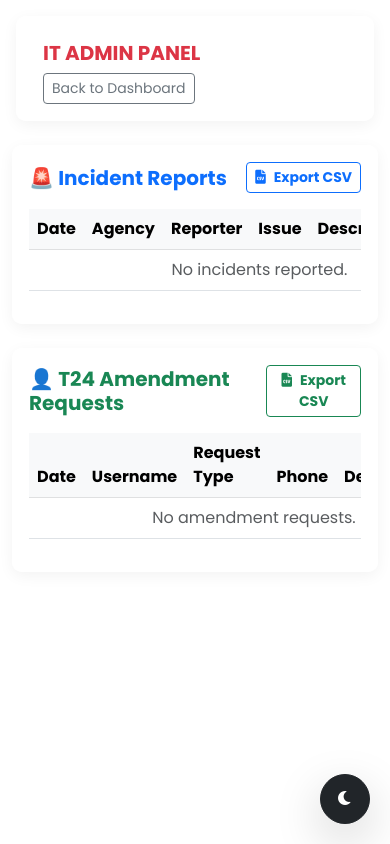
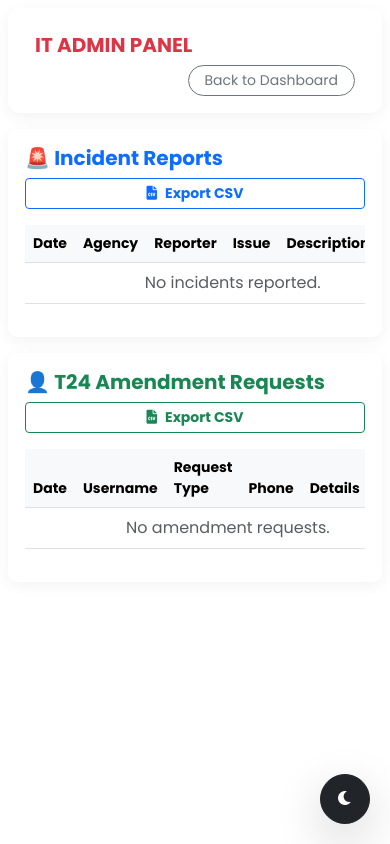
Before and after one commit to j1a2m3e4s58/bawjiase-staff-portal-v2, a Flask app: page /it-notifications in a window 390 px wide. Run offline with Flask 3, Linux system fonts and the light colour scheme; a user stored in the database is signed in; data that the repository does not hold is empty; some libraries are stand-ins or nearby versions.

Commit message:
Tweak IT notifications admin panel layout for better mobile experience

```diff
--- a/templates/it_notifications.html
+++ b/templates/it_notifications.html
@@ -1,37 +1,78 @@
 {% extends "base.html" %}
 
 {% block content %}
-<nav class="navbar navbar-expand-lg glass-card mx-3 mt-3 px-3 py-2 sticky-top">
+<nav class="navbar navbar-expand-lg glass-card mx-2 mx-md-3 mt-2 mt-md-3 px-2 px-md-3 py-2 sticky-top navbar-light bg-white"
+     style="border-radius: 12px;">
     <div class="container-fluid">
-        <a class="navbar-brand fw-bold text-danger" href="#">IT ADMIN PANEL</a>
-        <a href="{{ url_for('dashboard') }}" class="btn btn-sm btn-outline-secondary">Back to Dashboard</a>
+        <a class="navbar-brand fw-bold text-danger small" href="#">
+            IT ADMIN PANEL
+        </a>
+        <a href="{{ url_for('dashboard') }}" class="btn btn-sm btn-outline-secondary rounded-pill px-3 ms-auto">
+            Back to Dashboard
+        </a>
     </div>
 </nav>
 
-<div class="container mt-4 pb-5">
+<div class="container mt-3 mt-md-4 pb-5 px-2 px-md-0">
 
-    <div class="row g-4">
+    <div class="row g-3 g-md-4">
         <div class="col-12">
-            <div class="glass-card p-4">
-                <div class="d-flex justify-content-between align-items-center mb-3">
-                    <h5 class="fw-bold text-primary mb-0">🚨 Incident Reports</h5>
-                    <a href="{{ url_for('export_data', type='incidents') }}" class="btn btn-sm btn-outline-primary fw-bold"><i class="fas fa-file-csv me-2"></i>Export CSV</a>
+            <div class="glass-card p-3 p-md-4">
+                <div class="d-flex flex-column flex-md-row justify-content-between align-items-md-center mb-3 gap-2">
+                    <h5 class="fw-bold text-primary mb-0">
+                        🚨 Incident Reports
+                    </h5>
+                    <a href="{{ url_for('export_data', type='incidents') }}"
+                       class="btn btn-sm btn-outline-primary fw-bold">
+                        <i class="fas fa-file-csv me-2"></i>Export CSV
+                    </a>
                 </div>
                 <div class="table-responsive">
                     <table class="table table-hover align-middle">
-                        <thead class="table-light"><tr><th>Date</th><th>Agency</th><th>Reporter</th><th>Issue</th><th>Description</th><th>Action</th></tr></thead>
+                        <thead class="table-light">
+                            <tr>
+                                <th class="small">Date</th>
+                                <th class="small">Agency</th>
+                                <th class="small">Reporter</th>
+                                <th class="small">Issue</th>
+                                <th class="small">Description</th>
+                                <th class="small">Action</th>
+                            </tr>
+                        </thead>
                         <tbody>
                             {% for i in incidents %}
                             <tr class="{% if i.status == 'Resolved' %}table-success opacity-50{% endif %}">
                                 <td class="small">{{ i.date_submitted.strftime('%d-%m-%Y') }}</td>
                                 <td class="small">{{ i.agency }}</td>
-                                <td class="fw-bold small">{{ i.reporter_name }}<br><span class="text-muted">{{ i.contact }}</span></td>
-                                <td><span class="badge bg-warning text-dark">{{ i.issue_category }}</span></td>
-                                <td class="small text-muted">{{ i.description }}</td>
-                                <td>{% if i.status == 'Open' %}<a href="{{ url_for('resolve_ticket', type='incident', id=i.id) }}" class="btn btn-sm btn-success rounded-pill px-3 shadow-sm"><i class="fas fa-check me-1"></i> Resolve</a>{% else %}<span class="badge bg-success"><i class="fas fa-check-circle me-1"></i> Resolved</span>{% endif %}</td>
+                                <td class="fw-bold small">
+                                    {{ i.reporter_name }}<br>
+                                    <span class="text-muted">{{ i.contact }}</span>
+                                </td>
+                                <td>
+                                    <span class="badge bg-warning text-dark">{{ i.issue_category }}</span>
+                                </td>
+                                <td class="small text-muted">
+                                    {{ i.description }}
+                                </td>
+                                <td>
+                                    {% if i.status == 'Open' %}
+                                    <a href="{{ url_for('resolve_ticket', type='incident', id=i.id) }}"
+                                       class="btn btn-sm btn-success rounded-pill px-3 shadow-sm">
+                                        <i class="fas fa-check me-1"></i> Resolve
+                                    </a>
+                                    {% else %}
+                                    <span class="badge bg-success">
+                                        <i class="fas fa-check-circle me-1"></i> Resolved
+                                    </span>
+                                    {% endif %}
+                                </td>
                             </tr>
                             {% else %}
-                            <tr><td colspan="6" class="text-center text-muted">No incidents reported.</td></tr>
+                            <tr>
+                                <td colspan="6" class="text-center text-muted">
+                                    No incidents reported.
+                                </td>
+                            </tr>
                             {% endfor %}
                         </tbody>
                     </table>
@@ -40,37 +81,64 @@
         </div>
 
         <div class="col-12">
-            <div class="glass-card p-4">
-                <div class="d-flex justify-content-between align-items-center mb-3">
-                    <h5 class="fw-bold text-success mb-0">👤 T24 Amendment Requests</h5>
-                    <a href="{{ url_for('export_data', type='amendments') }}" class="btn btn-sm btn-outline-success fw-bold"><i class="fas fa-file-csv me-2"></i>Export CSV</a>
+            <div class="glass-card p-3 p-md-4">
+                <div class="d-flex flex-column flex-md-row justify-content-between align-items-md-center mb-3 gap-2">
+                    <h5 class="fw-bold text-success mb-0">
+                        👤 T24 Amendment Requests
+                    </h5>
+                    <a href="{{ url_for('export_data', type='amendments') }}"
+                       class="btn btn-sm btn-outline-success fw-bold">
+                        <i class="fas fa-file-csv me-2"></i>Export CSV
+                    </a>
                 </div>
                 <div class="table-responsive">
                     <table class="table table-hover align-middle">
                         <thead class="table-light">
                             <tr>
-                                <th>Date</th>
-                                <th>Username</th>
-                                <th>Request Type</th>
-                                <th>Phone</th> <th>Details</th>
-                                <th>Action</th>
+                                <th class="small">Date</th>
+                                <th class="small">Username</th>
+                                <th class="small">Request Type</th>
+                                <th class="small">Phone</th>
+                                <th class="small">Details</th>
+                                <th class="small">Action</th>
                             </tr>
                         </thead>
                         <tbody>
                             {% for a in amendments %}
                             <tr class="{% if a.status == 'Resolved' %}table-success opacity-50{% endif %}">
                                 <td class="small">{{ a.date_submitted.strftime('%d-%m-%Y') }}</td>
-                                <td class="fw-bold small">{{ a.t24_username }}<br><span class="text-muted">{{ a.agency }}</span></td>
-                                <td><span class="badge bg-info text-dark">{{ a.request_type }}</span></td>
-                                <td class="small text-dark fw-bold">{{ a.phone }}</td> <td class="small text-muted">
+                                <td class="fw-bold small">
+                                    {{ a.t24_username }}<br>
+                                    <span class="text-muted">{{ a.agency }}</span>
+                                </td>
+                                <td>
+                                    <span class="badge bg-info text-dark">{{ a.request_type }}</span>
+                                </td>
+                                <td class="small text-dark fw-bold">{{ a.phone }}</td>
+                                <td class="small text-muted">
                                     {% if a.new_role %} New Role: {{ a.new_role }} {% endif %}
                                     {% if a.dept_change %} {{ a.dept_change }} {% endif %}
                                     {% if a.transfer_location %} To: {{ a.transfer_location }} {% endif %}
                                 </td>
-                                <td>{% if a.status == 'Open' %}<a href="{{ url_for('resolve_ticket', type='amendment', id=a.id) }}" class="btn btn-sm btn-success rounded-pill px-3 shadow-sm"><i class="fas fa-check me-1"></i> Resolve</a>{% else %}<span class="badge bg-success"><i class="fas fa-check-circle me-1"></i> Resolved</span>{% endif %}</td>
+                                <td>
+                                    {% if a.status == 'Open' %}
+                                    <a href="{{ url_for('resolve_ticket', type='amendment', id=a.id) }}"
+                                       class="btn btn-sm btn-success rounded-pill px-3 shadow-sm">
+                                        <i class="fas fa-check me-1"></i> Resolve
+                                    </a>
+                                    {% else %}
+                                    <span class="badge bg-success">
+                                        <i class="fas fa-check-circle me-1"></i> Resolved
+                                    </span>
+                                    {% endif %}
+                                </td>
                             </tr>
                             {% else %}
-                            <tr><td colspan="6" class="text-center text-muted">No amendment requests.</td></tr>
+                            <tr>
+                                <td colspan="6" class="text-center text-muted">
+                                    No amendment requests.
+                                </td>
+                            </tr>
                             {% endfor %}
                         </tbody>
                     </table>
```
